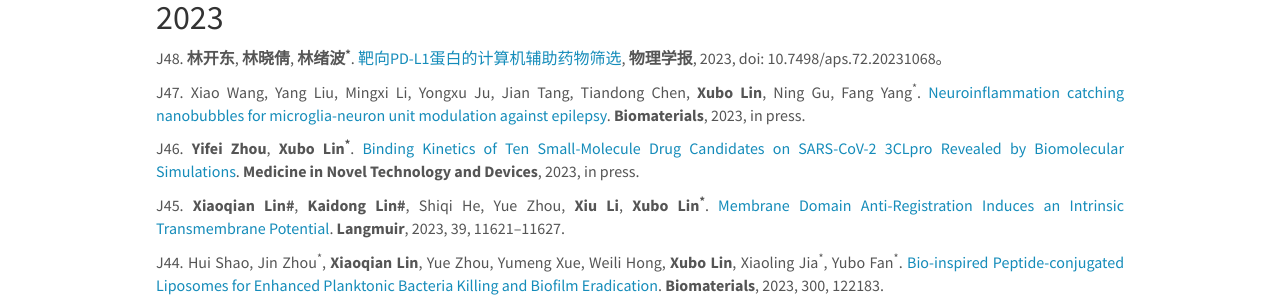
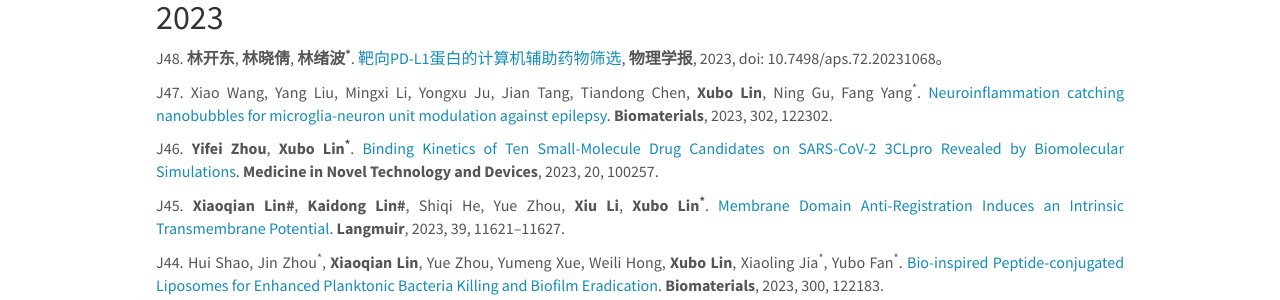
Before and after one commit to linxubo/linxubo.github.io, a Jekyll site: the page built from _pages/publications.md, in a window 1280 px wide and 900 px high, scrolled down 511 px. Shown: the part 155-455 px from the top of the window. Built offline with Jekyll 4.4.1, drawn with Linux system fonts in a browser that asks for light colours; nearby versions of some CDN libraries; a script that is not in the unit is left out.

Commit message:
Update publications.md

```diff
--- a/_pages/publications.md
+++ b/_pages/publications.md
@@ -25,9 +25,9 @@ Jump to: **[Book Chapters](#Book Chapters), [Others](#Others), [2023](#2023), [2
 ## 2023
 J48. **林开东**, **林晓倩**, **林绪波<sup>*</sup>**. [靶向PD-L1蛋白的计算机辅助药物筛选](https://wulixb.iphy.ac.cn/cn/article/doi/10.7498/aps.72.20231068), **物理学报**, 2023, doi: 10.7498/aps.72.20231068。
 
-J47. Xiao Wang, Yang Liu, Mingxi Li, Yongxu Ju, Jian Tang, Tiandong Chen, **Xubo Lin**, Ning Gu, Fang Yang<sup>*</sup>. [Neuroinflammation catching nanobubbles for microglia-neuron unit modulation against epilepsy](https://doi.org/10.1016/j.biomaterials.2023.122302). **Biomaterials**, 2023, in press.
+J47. Xiao Wang, Yang Liu, Mingxi Li, Yongxu Ju, Jian Tang, Tiandong Chen, **Xubo Lin**, Ning Gu, Fang Yang<sup>*</sup>. [Neuroinflammation catching nanobubbles for microglia-neuron unit modulation against epilepsy](https://doi.org/10.1016/j.biomaterials.2023.122302). **Biomaterials**, 2023, 302, 122302.
 
-J46. **Yifei Zhou**, **Xubo Lin<sup>*</sup>**. [Binding Kinetics of Ten Small-Molecule Drug Candidates on SARS-CoV-2 3CLpro Revealed by Biomolecular Simulations](https://doi.org/10.1016/j.medntd.2023.100257). **Medicine in Novel Technology and Devices**, 2023, in press.
+J46. **Yifei Zhou**, **Xubo Lin<sup>*</sup>**. [Binding Kinetics of Ten Small-Molecule Drug Candidates on SARS-CoV-2 3CLpro Revealed by Biomolecular Simulations](https://doi.org/10.1016/j.medntd.2023.100257). **Medicine in Novel Technology and Devices**, 2023, 20, 100257.
 
 J45. **Xiaoqian Lin#**, **Kaidong Lin#**, Shiqi He, Yue Zhou, **Xiu Li**, **Xubo Lin<sup>*</sup>**. [Membrane Domain Anti-Registration Induces an Intrinsic Transmembrane Potential](https://doi.org/10.1021/acs.langmuir.3c01137). **Langmuir**, 2023, 39, 11621–11627.
 
```
